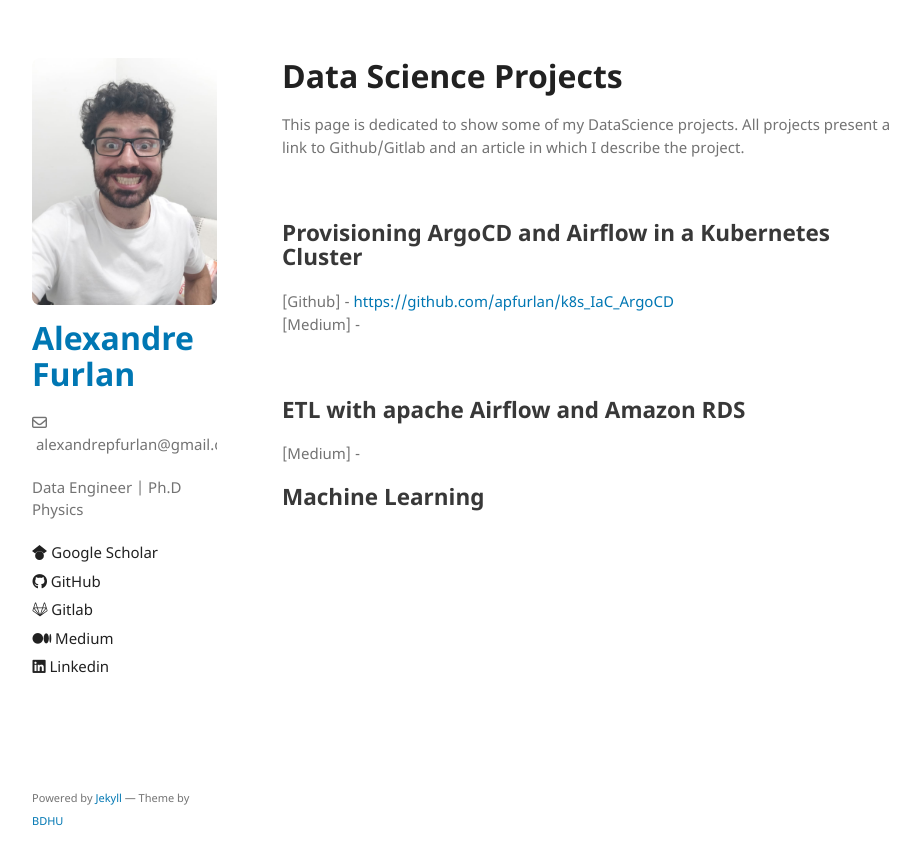
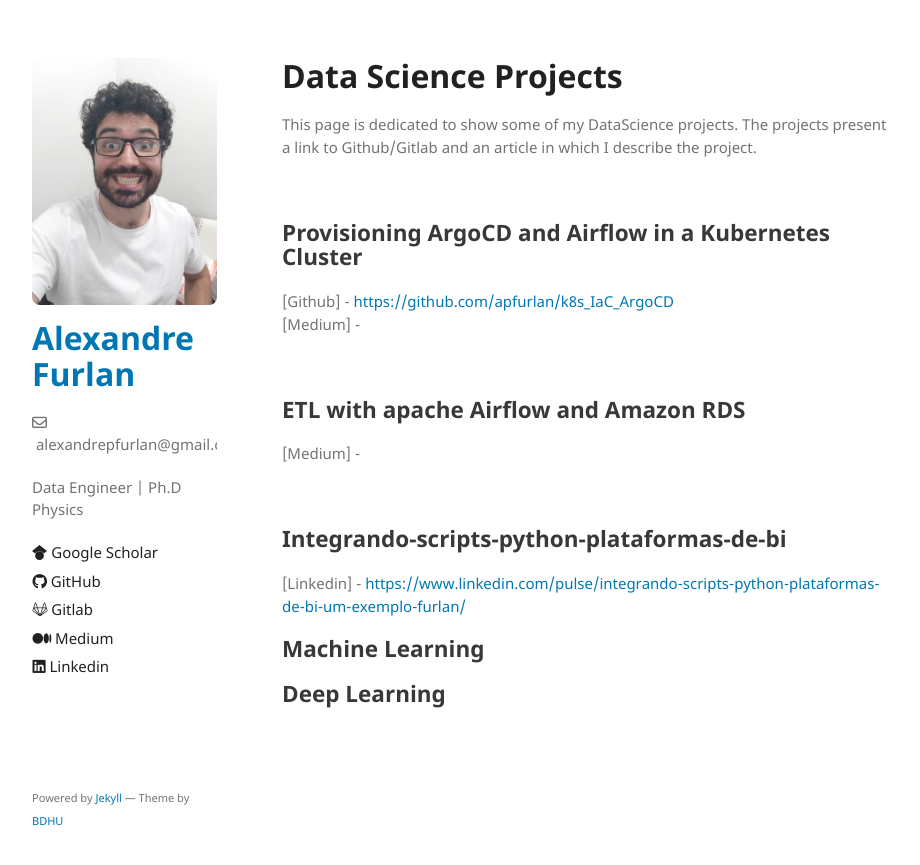
Before and after one commit to apfurlan/apfurlan.github.io, a Jekyll site: the page built from dts-pub-page.md, in a window 1280 px wide. Shown: the top 865 px of the page, without its empty margins (178-1098 px from the left). Built offline with Jekyll 4.4.1, drawn with Linux system fonts in a browser that asks for light colours; our own code applies the rules of GitHub Pages for plain Markdown files.

Commit message:
init commit

```diff
--- a/dts-pub-page.md
+++ b/dts-pub-page.md
@@ -1,7 +1,7 @@
 
 # Data Science Projects
 
-This page is dedicated to show some of my DataScience projects. All projects present a link to Github/Gitlab
+This page is dedicated to show some of my DataScience projects. The projects present a link to Github/Gitlab
 and an article in which I describe the project.
 
 &nbsp;
@@ -22,4 +22,13 @@ and an article in which I describe the project.
 [Medium] -
 
 
+&nbsp;
+
+
+## Integrando-scripts-python-plataformas-de-bi
+
+[Linkedin] - [https://www.linkedin.com/pulse/integrando-scripts-python-plataformas-de-bi-um-exemplo-furlan/](https://www.linkedin.com/pulse/integrando-scripts-python-plataformas-de-bi-um-exemplo-furlan/)
+
 ## Machine Learning
+
+## Deep Learning
```
